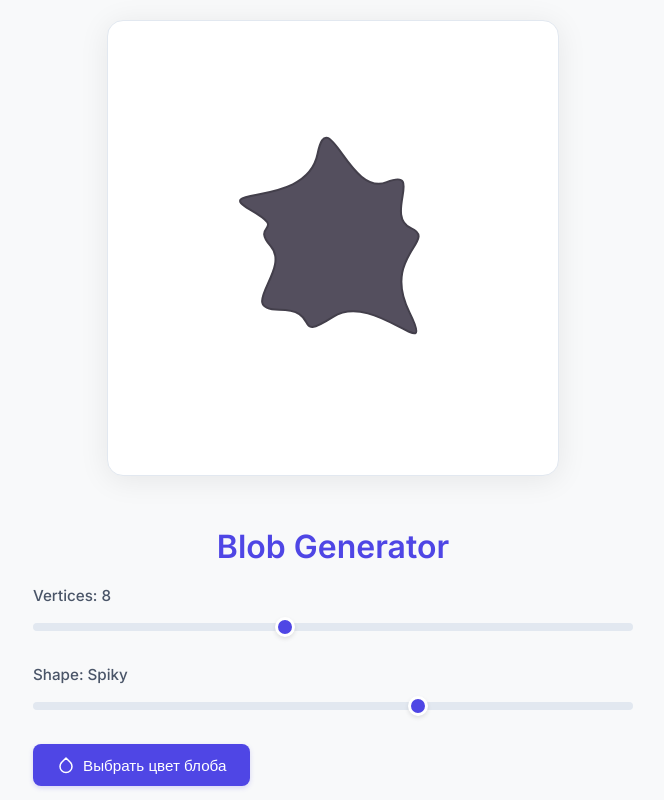
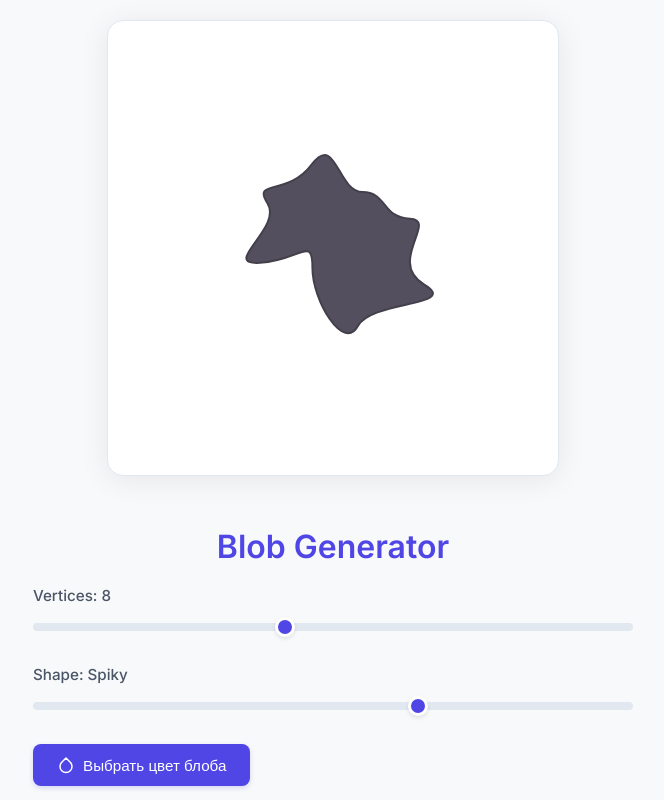
Before and after one commit to Demos-gloryofRome44/BlobGenerate, a React (Create React App) app: page / in a window 1280 px wide. Shown: the top 800 px of the page, without its empty margins (307-971 px from the left). Built offline with nearby package versions, Linux system fonts and the light colour scheme.

Commit message:
refactor: support for SVG animation via built-in <animate> tags

```diff
--- a/src/components/blobcanvas/BlobCanvas.jsx
+++ b/src/components/blobcanvas/BlobCanvas.jsx
@@ -1,15 +1,15 @@
 import React, {
-    useEffect,
   useRef,
   useImperativeHandle,
-    forwardRef,
-    useCallback,
-    useState
+  forwardRef
 } from 'react';
 import { generateBlobPath } from '../../utils/BlobGenerator';
+import { useMorphingPath } from '../../hooks/useMorphingPath';
+import { useAnimatedPaths } from '../../hooks/useAnimatedPaths';
 import BlobSvgRenderer from './BlobSvgRenderer';
 
-  const BlobCanvas = forwardRef(({
+const BlobCanvas = forwardRef((props, ref) => {
+  const {
     vertices,
     smoothness,
     color,
@@ -18,60 +18,35 @@ import React, {
     width,
     height,
     isAnimated
-  }, ref) => {
+  } = props;
+
   const svgRef = useRef(null);
-    const [currentPath, setCurrentPath] = useState(null);
-    const animationRef = useRef(null);
 
-    const generateBlobShape = useCallback(() => {
-      return generateBlobPath({ vertices, smoothness, width, height });
-    }, [vertices, smoothness, width, height]);
+  const { currentPath, prevPath, setCurrentPath, setPrevPath } = useMorphingPath(
+    () => generateBlobPath({ vertices, smoothness, width, height }),
+    [vertices, smoothness, width, height]
+  );
 
-    const updateBlobShape = useCallback(() => {
-      const path = generateBlobShape();
-      setCurrentPath(path);
-    }, [generateBlobShape]);
-
-    const updateStyles = useCallback(() => {
-      if (!svgRef.current) return;
-      const blobPath = svgRef.current.querySelector('#blob-path');
-      if (blobPath) {
-        blobPath.setAttribute('fill', color);
-        blobPath.setAttribute('stroke', strokeColor);
-        blobPath.setAttribute('stroke-width', strokeWidth);
-      }
-    }, [color, strokeColor, strokeWidth]);
-
-    useEffect(() => {
-      updateBlobShape();
-    }, [updateBlobShape]);
-
-    useEffect(() => {
-      if (!isAnimated) {
-        updateBlobShape();
-      }
-    }, [vertices, smoothness, isAnimated, updateBlobShape]);
-
-    useEffect(() => {
-      updateStyles();
-    }, [updateStyles]);
-
-    useEffect(() => {
-      if (isAnimated) {
-        animationRef.current = setInterval(updateBlobShape, 100);
-        return () => clearInterval(animationRef.current);
-      }
-    }, [isAnimated, updateBlobShape]);
+  const animatedPaths = useAnimatedPaths(
+    generateBlobPath,
+    { vertices, smoothness, width, height }
+  );
 
   useImperativeHandle(ref, () => ({
     getSvgElement: () => svgRef.current,
-      regenerateBlob: updateBlobShape
+    regenerateBlob: () => {
+      setPrevPath(currentPath);
+      setCurrentPath(generateBlobPath({ vertices, smoothness, width, height }));
+    }
   }));
 
   return (
     <BlobSvgRenderer
       ref={svgRef}
       path={currentPath}
+      prevPath={prevPath}
+      animatedPaths={isAnimated ? animatedPaths : []}
+      isAnimated={isAnimated}
       color={color}
       strokeColor={strokeColor}
       strokeWidth={strokeWidth}
--- a/src/components/blobcanvas/BlobSvgRenderer.jsx
+++ b/src/components/blobcanvas/BlobSvgRenderer.jsx
@@ -1,81 +1,45 @@
-import React, { useEffect, useRef, useCallback } from 'react';
+import React, { forwardRef, useRef, useEffect } from 'react';
 
-const BlobSvgRenderer = React.forwardRef(({
+const BlobSvgRenderer = forwardRef(({
   path,
+  prevPath,
+  isAnimated,
+  animatedPaths = [],
   color,
   strokeColor,
   strokeWidth,
   width,
-  height
+  height,
+  animationDuration = 10
 }, ref) => {
   const pathRef = useRef(null);
-  const prevPath = useRef(path);
-  const prevColor = useRef(color);
-  const animationQueue = useRef([]);
 
-  const cleanupAnimations = useCallback(() => {
-    if (pathRef.current) {
-      const existingAnimations = pathRef.current.querySelectorAll('animate');
-      existingAnimations.forEach(anim => anim.remove());
-    }
-    animationQueue.current = [];
-  }, []);
-
-  const animatePath = useCallback((newPath) => {
-    cleanupAnimations();
+  // Анимация между двумя состояниями (при изменении параметров)
+  useEffect(() => {
+    if (!isAnimated && prevPath && path && prevPath !== path && pathRef.current) {
+      pathRef.current.querySelectorAll('animate').forEach(a => a.remove());
 
       const animate = document.createElementNS("http://www.w3.org/2000/svg", "animate");
       animate.setAttribute("attributeName", "d");
-    animate.setAttribute("values", `${prevPath.current};${newPath}`);
-    animate.setAttribute("dur", "0.8s");
-    animate.setAttribute("fill", "freeze");
-    animate.setAttribute("calcMode", "spline");
-    animate.setAttribute("keySplines", "0.25 0.1 0.25 1");
-
-    const onFinish = () => {
-      pathRef.current?.removeChild(animate);
-      animationQueue.current = animationQueue.current.filter(a => a !== animate);
-    };
-
-    animate.addEventListener('endEvent', onFinish);
-    pathRef.current?.appendChild(animate);
-    animate.beginElement();
-    animationQueue.current.push(animate);
-
-    prevPath.current = newPath;
-  }, [cleanupAnimations]);
-
-  const animateColor = useCallback((newColor) => {
-    const animate = document.createElementNS("http://www.w3.org/2000/svg", "animate");
-    animate.setAttribute("attributeName", "fill");
-    animate.setAttribute("values", `${prevColor.current};${newColor}`);
+      animate.setAttribute("values", `${prevPath};${path}`);
       animate.setAttribute("dur", "0.6s");
       animate.setAttribute("fill", "freeze");
 
-    const onFinish = () => {
-      pathRef.current?.removeChild(animate);
-      animationQueue.current = animationQueue.current.filter(a => a !== animate);
-    };
+      animate.addEventListener('endEvent', () => {
+        if (pathRef.current) {
+          pathRef.current.setAttribute('d', path);
+          animate.remove();
+        }
+      });
 
-    animate.addEventListener('endEvent', onFinish);
-    pathRef.current?.appendChild(animate);
+      pathRef.current.appendChild(animate);
       animate.beginElement();
-    animationQueue.current.push(animate);
+    }
+  }, [path, prevPath, isAnimated]);
 
-    prevColor.current = newColor;
-  }, []);
-
-  useEffect(() => {
-    if (pathRef.current && path !== prevPath.current) {
-      requestAnimationFrame(() => animatePath(path));
-    }
-  }, [path, animatePath]);
-
-  useEffect(() => {
-    if (pathRef.current && color !== prevColor.current) {
-      requestAnimationFrame(() => animateColor(color));
-    }
-  }, [color, animateColor]);
+  const animateValues = animatedPaths.length > 1
+    ? animatedPaths.concat([animatedPaths[0]]).join(';')
+    : '';
 
   return (
     <svg
@@ -86,7 +50,24 @@ const BlobSvgRenderer = React.forwardRef(({
       xmlns="http://www.w3.org/2000/svg"
       style={{ shapeRendering: 'geometricPrecision' }}
     >
-      {path && (
+      {isAnimated && animatedPaths.length > 1 ? (
+        <path
+          id="blob-path"
+          ref={pathRef}
+          d={animatedPaths[0]}
+          fill={color}
+          stroke={strokeColor}
+          strokeWidth={strokeWidth}
+          strokeLinecap="round"
+        >
+          <animate
+            attributeName="d"
+            dur={`${animationDuration}s`}
+            repeatCount="indefinite"
+            values={animateValues}
+          />
+        </path>
+      ) : (
         <path
           id="blob-path"
           ref={pathRef}
--- /dev/null
+++ b/src/hooks/useAnimatedPaths.js
@@ -0,0 +1,16 @@
+import { useMemo } from 'react';
+
+export function useAnimatedPaths(generateBlobPath, { vertices, smoothness, width, height }, frames = 4) {
+  return useMemo(() => {
+    const paths = [];
+    for (let i = 0; i < frames; i++) {
+      paths.push(generateBlobPath({
+        vertices,
+        smoothness: smoothness + Math.sin(i / frames * Math.PI * 2) * 10,
+        width,
+        height
+      }));
+    }
+    return paths;
+  }, [vertices, smoothness, width, height, frames, generateBlobPath]);
+}
--- /dev/null
+++ b/src/hooks/useMorphingPath.js
@@ -0,0 +1,13 @@
+import { useState, useEffect } from 'react';
+export function useMorphingPath(generateBlobShape, deps) {
+  const [currentPath, setCurrentPath] = useState(null);
+  const [prevPath, setPrevPath] = useState(null);
+
+  useEffect(() => {
+    setPrevPath(currentPath);
+    setCurrentPath(generateBlobShape());
+    // eslint-disable-next-line
+  }, deps);
+
+  return { currentPath, prevPath, setCurrentPath, setPrevPath };
+}
```
Lines whose indentation alone changed are shown as unchanged.
